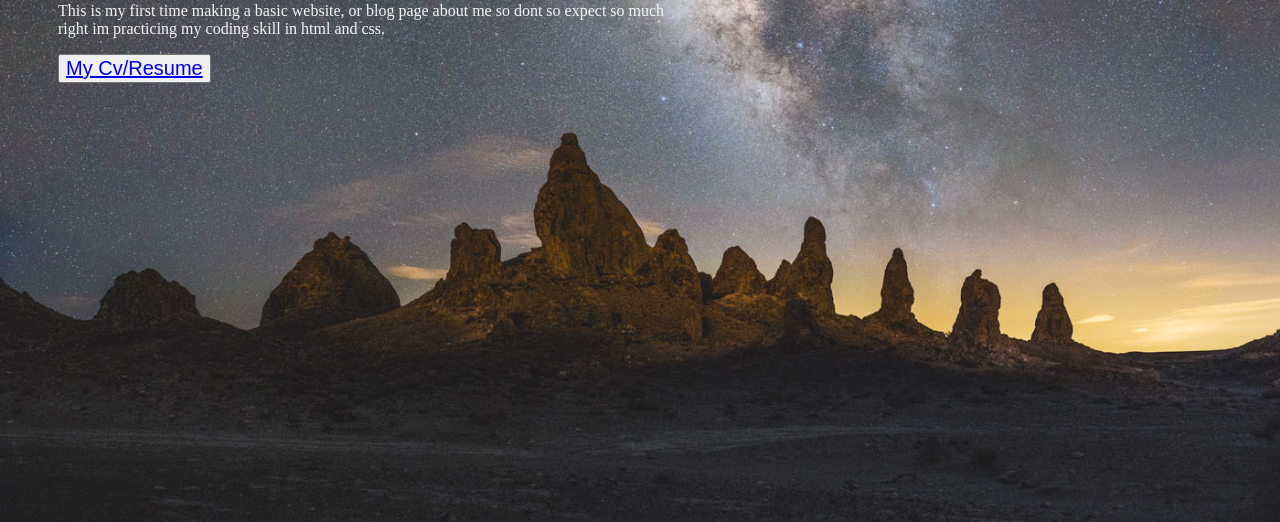
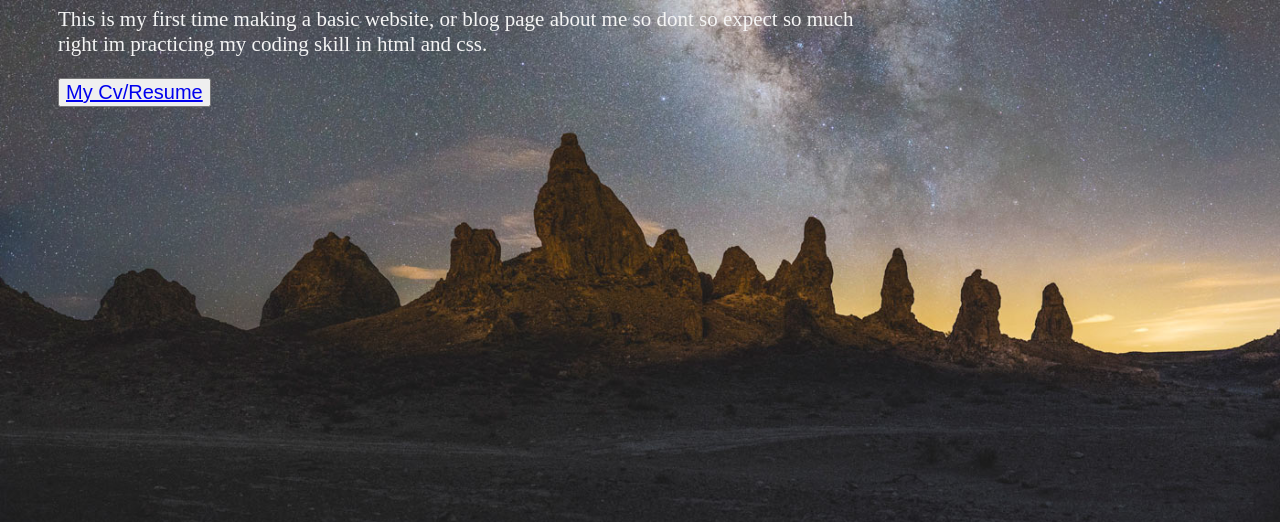
Before and after one commit to markjvecina/marksavy, a plain HTML site: page index.html in a window 1280 px wide. Shown: the part 278-800 px from the top of the page. Drawn offline with Linux system fonts and the light colour scheme.

Commit message:
Update index.css

```diff
--- a/index.css
+++ b/index.css
@@ -21,3 +21,7 @@ header {
 button {
     font-size: 20px;
 }
+
+p {
+    font-size: 21px;
+}
```
